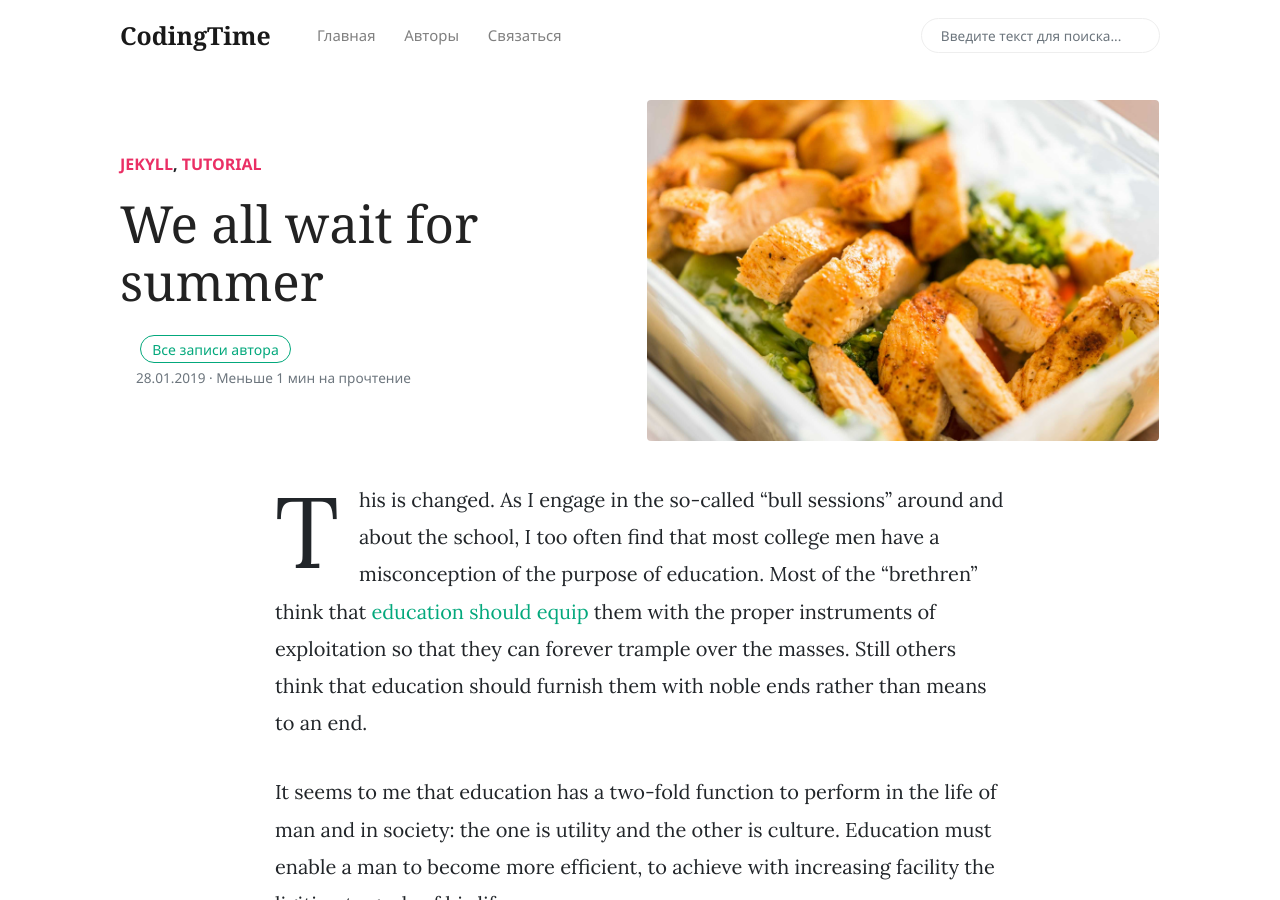
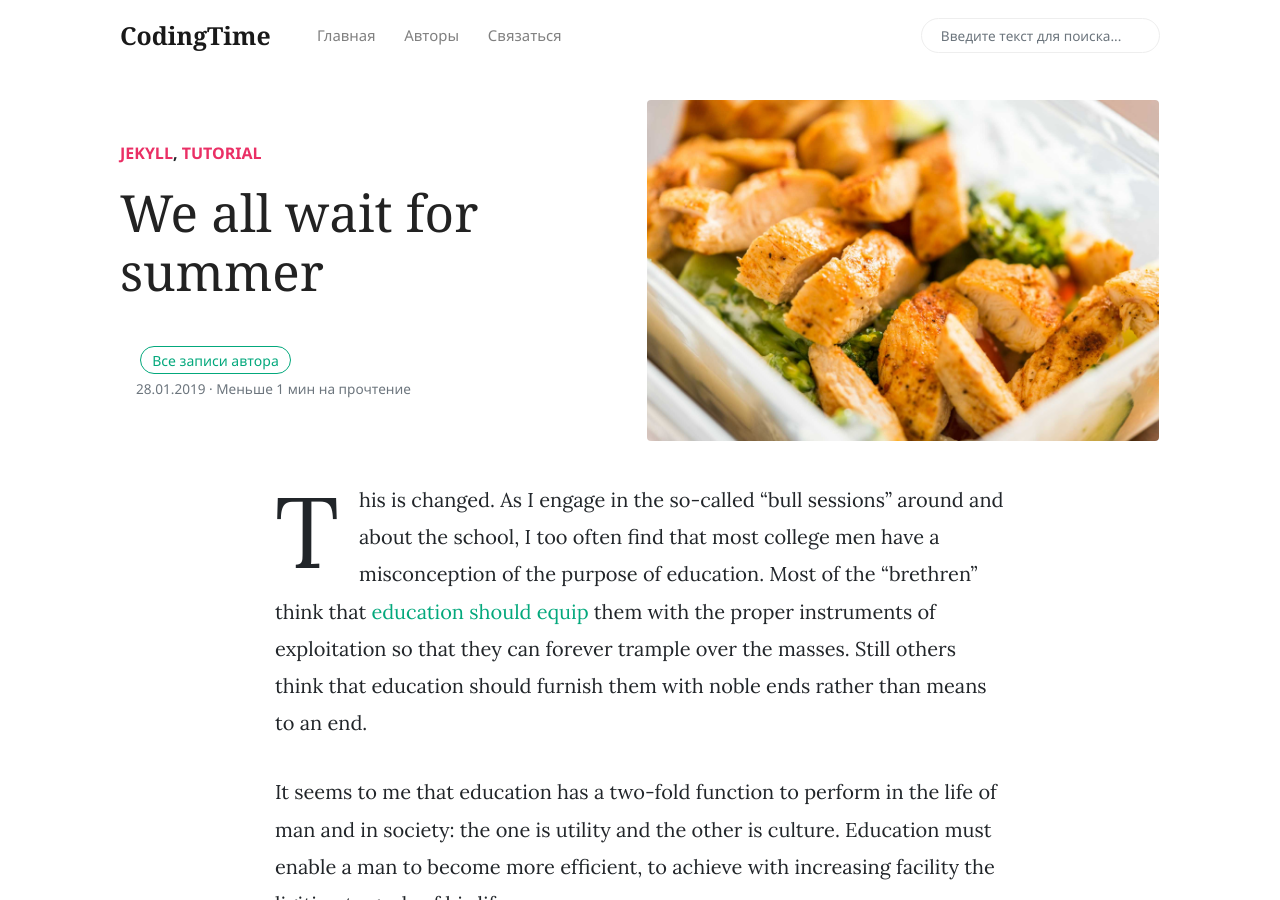
Before and after one commit to DaniilChizhevskii/Coding-Ti.me, a Jekyll site: the page built from _posts/2019-01-28-we-all-wait-for-summer.md, in a window 1280 px wide and 900 px high. Built offline with Jekyll 4.4.1, drawn with Linux system fonts in a browser that asks for light colours; nearby versions of some CDN libraries; comment, search, counter and statistics services are not loaded.

Commit message:
Update post.html

```diff
--- a/_layouts/post.html
+++ b/_layouts/post.html
@@ -19,7 +19,7 @@
                         {% if author.avatar %}
                         <img class="rounded-circle" src="{{site.baseurl}}/{{author.avatar}}" alt="{{author.name}}" width="70"/>
                         {% endif %}
-						<small class="ml-3"> {{ author.name }} <span><a target="_blank" href="{{site.baseurl}}/author-{{ author.name }}" class="btn btn-outline-success btn-sm btn-round ml-1">Все записи автора</a></span>
+						<small class="ml-3"> {{ author.name }}<br><span><a target="_blank" href="{{site.baseurl}}/author-{{ author.name }}" class="btn btn-outline-success btn-sm btn-round ml-1">Все записи автора</a></span>
                             <span class="text-muted d-block mt-1">{{ page.date | date: '%d.%m.%Y' }} · {% include meta-read-time.html %}</span>
 		<script src="https://yastatic.net/es5-shims/0.0.2/es5-shims.min.js"></script>
 <script src="https://yastatic.net/share2/share.js"></script>
@@ -88,7 +88,8 @@
             {% endif %}
 
 
-             <!-- Author Box -->
+
+   <!-- Author Box -->
                 {% if page.author %}
 				<div class="row mt-5">
 					<div class="col-md-2 align-self-center">
@@ -102,7 +103,6 @@
 					</div>
 				</div>
                 {% endif %}
-
             <!-- Comments -->
             {% if page.comments != false %}
                 {% include comments.html %}
```
